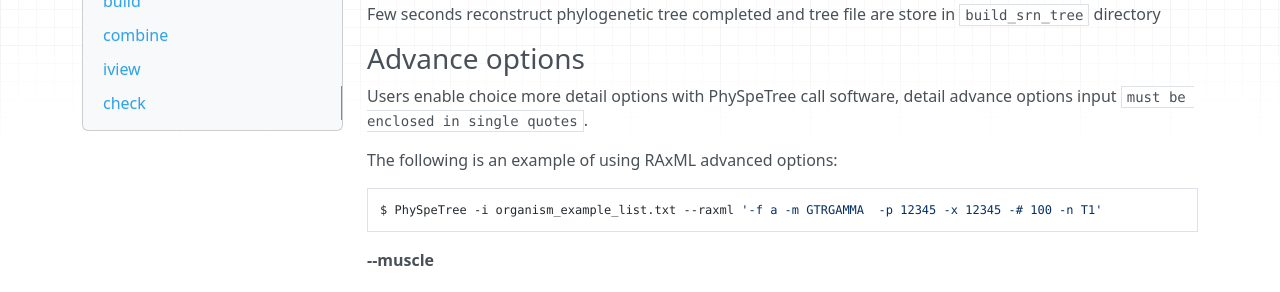
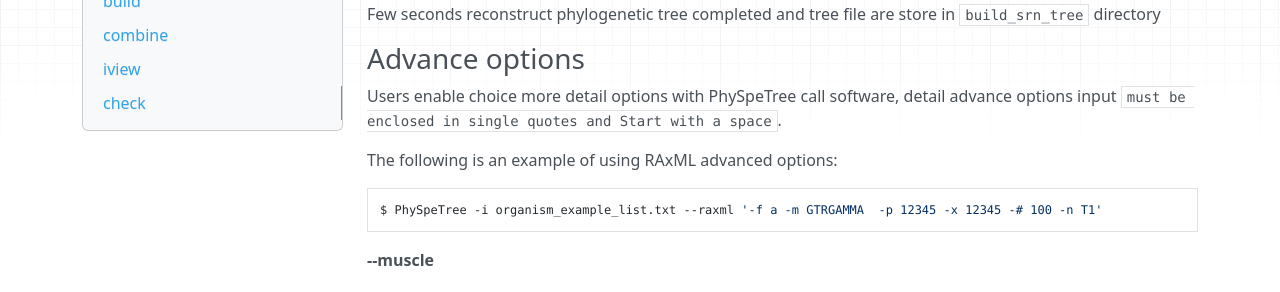
Before and after one commit to yangfangs/physpetools, an MkDocs documentation site: the page built from docs/docs/usage.md, in a window 1280 px wide and 900 px high, scrolled down 8496 px. Shown: the part 171-463 px from the top of the window. Built offline with MkDocs 1.6.1, drawn with Linux system fonts in a browser that asks for light colours; nearby versions of some CDN libraries; old or Windows-style settings are respelled for this version of MkDocs.

Commit message:
update readme  and usage

```diff
--- a/docs/docs/usage.md
+++ b/docs/docs/usage.md
@@ -435,7 +435,7 @@
 ### Advance options
 
 Users enable choice more detail options with PhySpeTree call software, detail advance options input
-``must be enclosed in single quotes``.
+`must be enclosed in single quotes and Start with a space`.
 
 The following is an example of using RAxML advanced options:
 
```
Also changed, not shown: README.rst.
